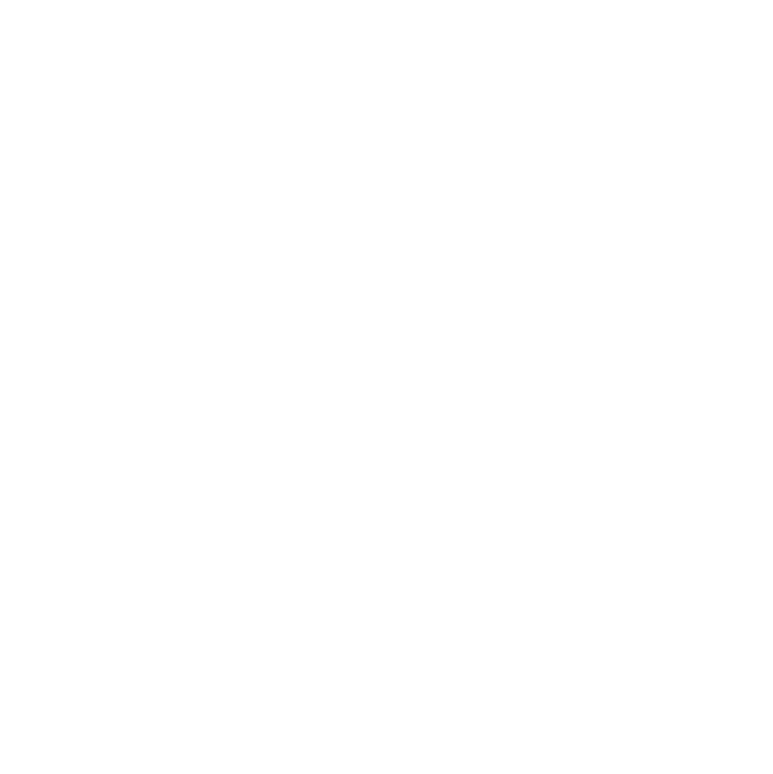
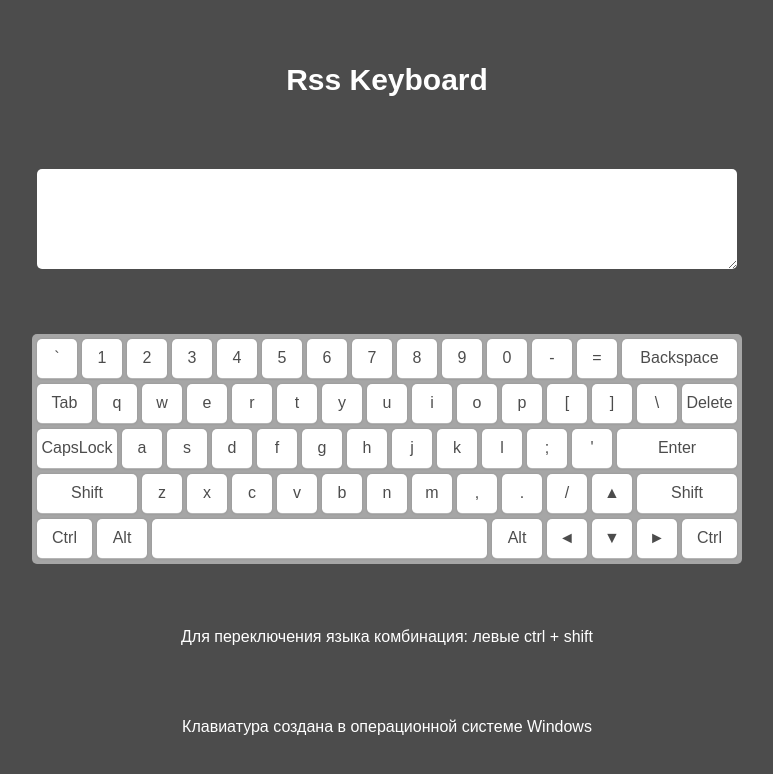
Before and after one commit to ElenaKanash/virtual-keyboard, a plain HTML site: page virtual-keyboard/index.html in a window 1280 px wide. Shown: the whole page, without its empty margins (253-1026 px from the left). Drawn offline with Linux system fonts and the light colour scheme.

Commit message:
feat: add keyboard to page and buttons to keyboard. Add styles to keyboard

```diff
--- a/virtual-keyboard/css/style.scss
+++ b/virtual-keyboard/css/style.scss
@@ -39,7 +39,140 @@ h1,h2,h3,h4,h5,h6{font-size:inherit;font-weight: 400;}
 /*--------------------*/
 
 body {
-  font-family: Arial, "Helvetica CY", "Nimbus Sans L", sans-serif;
-  font-size: 16px;
-  font-weight: 400;
-  }
+	font-family: Arial, "Helvetica CY", "Nimbus Sans L", sans-serif;
+	font-size: 16px;
+	font-weight: 400;
+	color: rgba(0, 0, 0, 0.7);
+	background-color:rgba(0, 0, 0, 0.7);
+}
+
+.container {
+	max-width: 1200px;
+	display: flex;
+	flex-direction: column;
+	justify-content: space-evenly;;
+	align-items: center;
+//	gap: 20px;
+	margin: auto;
+//	padding: 30px;
+	height: 100vh;
+}
+
+
+.title {
+	margin: 10px auto;
+	text-align: center;
+	font-size: 30px;
+  font-weight: 700;
+	color: white;
+}
+
+.text {
+	margin: 10px auto;
+	text-align: center;
+	font-size: 16px;
+	font-weight: 400;
+	color: white;
+}
+
+.textarea {
+	width: 700px;
+	height: 100px;
+	display: block;
+	margin: 10px auto;
+	padding: 10px;
+	overflow: auto;
+	border-radius: 5px;
+}
+
+.keyboard {
+	width: 710px;
+	height: 230px;
+	display: flex;
+	flex-wrap: wrap;
+	justify-content: flex-start;
+	gap: 5px;
+	background: rgba(255, 255, 255, 0.5);
+	border-radius: 5px;
+	padding: 5px;
+	overflow: hidden;
+}
+
+.row {
+	display: flex;
+	flex-direction: row;
+	gap: 5px;
+	width: 100%;
+	height: 40px;
+}
+
+.clearfix {
+//	display: block;
+//	width: 100%;
+	clear: both;
+
+}
+
+.btn {
+	width: 40px;
+	height: 40px;
+	display: flex;
+	justify-content: center;
+	align-items: center;
+	background-color: white;
+	border-bottom: 1px solid #b5b5b5;
+	border-radius: 5px;
+	box-shadow: 0 0 3px -1px rgba(0, 0, 0, 0.3);
+	transition: all 0.2s;
+	user-select: none;
+
+	&:hover {
+		cursor: pointer;
+		background: rgba(255, 255, 255, 0.8);
+	}
+}
+
+.btn.active {
+	background-color:cadetblue;
+}
+
+.btn.remove {
+	animation: btn_animation 0.3s forwards;
+}
+
+@keyframes btn_animation {
+	0% {
+		background-color:cadetblue;
+	}
+	100% {
+		background-color:white;
+	}
+}
+
+.btn_tab {
+	width: 55px;
+}
+.btn_caps {
+	width: 80px;
+}
+.btn_shift {
+	width: 100px;
+}
+.btn_ctrl {
+	width: 55px;
+}
+.btn_alt {
+	width: 50px;
+}
+.btn_backspace {
+	width: 115px;
+}
+.btn_enter {
+	width: 120px;
+}
+.btn_space {
+	width: 335px;
+}
+.btn_del {
+	width: 55px;
+}
--- a/virtual-keyboard/index.html
+++ b/virtual-keyboard/index.html
@@ -8,9 +8,9 @@
 
   <link rel="stylesheet" href="./css/style.css">
 </head>
+
 <body>
 
-
-
+<script src="./src/script.js"></script>
 </body>
 </html>
--- a/virtual-keyboard/src/script.js
+++ b/virtual-keyboard/src/script.js
@@ -0,0 +1,51 @@
+
+// create and append basic page elements
+const container  = document.createElement ('div');
+container.className = "container";
+container.innerHTML = `<h1 class="title"> Rss Keyboard </h1>
+<textarea name="textarea" id="text" class="textarea" autofocus></textarea>
+<div class="keyboard"></div>
+<p class="text">Для переключения языка комбинация: левыe ctrl + shift</p>
+<p class="text">Клавиатура создана в операционной системе Windows</p>
+`
+document.body.append(container);
+
+const textarea = document.querySelector('.textarea');
+const keyboard = document.querySelector('.keyboard');
+
+ //create buttons in keyboard
+let keysArray = ['`', '1', '2', '3', '4', '5', '6', '7', '8', '9', '0', '-', '=', 'Backspace', 'Tab', 'q', 'w', 'e', 'r', 't', 'y', 'u', 'i', 'o', 'p', '[', ']', '\\', 'Delete', 'CapsLock',  'a', 's', 'd', 'f', 'g', 'h', 'j', 'k', 'l', ';', "'", 'Enter', 'Shift', 'z', 'x', 'c', 'v', 'b', 'n', 'm', ',', '.', '/', 'ArrowUp', 'Shift', 'Control',  'Alt', ' ', 'Alt', 'ArrowLeft', 'ArrowDown', 'ArrowRight', 'Control'];
+
+document.onkeydown = (event) => {
+  console.log("key:" + event.key)
+  console.log( "code:"+ event.code)
+ // keysArray.push(event.key);
+}
+
+//add buttons in keyboard
+createBtns();
+
+function createBtns() {
+  for (let i=0; i<keysArray.length; i++) {
+  let btn = document.createElement('div');
+    btn.innerHTML = keysArray[i];
+     if (keysArray[i] === 'Control') btn.innerHTML = "Ctrl";
+     if (keysArray[i] === 'ArrowUp') btn.innerHTML = '▲';
+     if (keysArray[i] === "ArrowLeft") btn.innerHTML = '◄';
+     if (keysArray[i] === "ArrowDown") btn.innerHTML = '▼';
+     if (keysArray[i] === "ArrowRight") btn.innerHTML = '►';
+
+    btn.classList.add('btn');
+     if (keysArray[i] ==='Backspace')  btn.classList.add('btn', 'btn_backspace');
+     if (keysArray[i] ==='Tab')  btn.classList.add('btn', 'btn_tab');
+     if (keysArray[i] ==='Delete')  btn.classList.add('btn', 'btn_del');
+     if (keysArray[i] ==='CapsLock')  btn.classList.add('btn', 'btn_caps');
+     if (keysArray[i] ==='Enter')  btn.classList.add('btn', 'btn_enter');
+     if (keysArray[i] ==='Shift')  btn.classList.add('btn', 'btn_shift');
+     if (keysArray[i] ===' ')  btn.classList.add('btn', 'btn_space');
+     if (keysArray[i] === 'Control')   btn.classList.add('btn', 'btn_ctrl');
+     if (keysArray[i] ==='Alt')  btn.classList.add('btn', 'btn_alt');
+
+    keyboard.append(btn);
+   }
+}
```
Also changed, not shown: virtual-keyboard/css/style.css.
